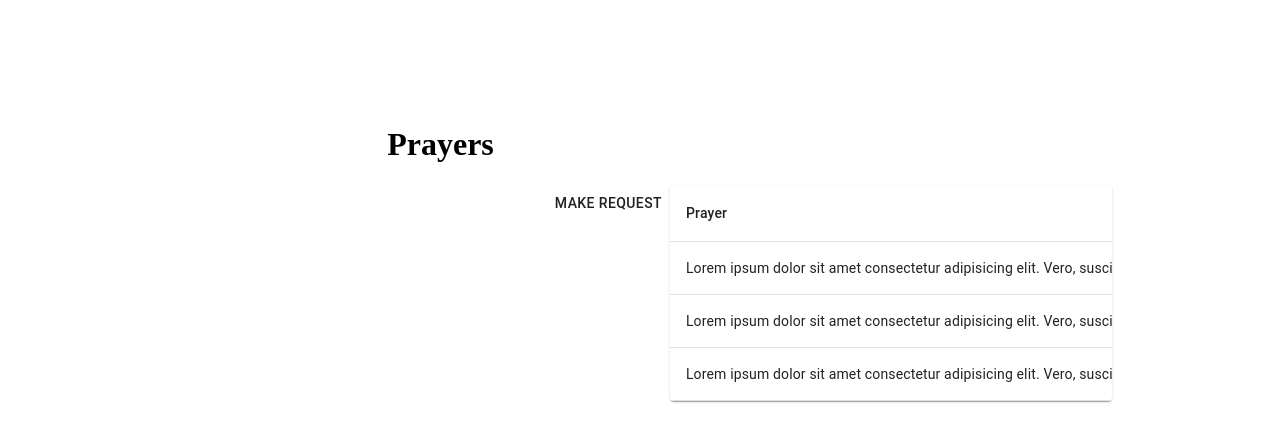
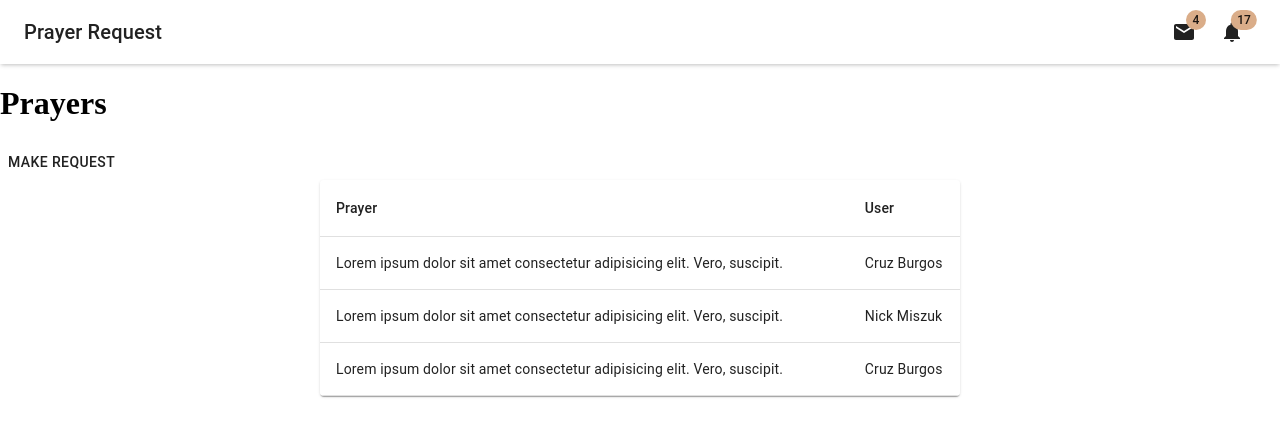
Before and after one commit to NicholasMiszuk/prayer-requests, a Next.js app: page / in a window 1280 px wide. Shown: the top 442 px of the page. Built offline with nearby package versions, Linux system fonts and the light colour scheme.

Commit message:
Now when you refresh the style remain"

```diff
--- /dev/null
+++ b/src/components/Layout/index.jsx
@@ -0,0 +1,61 @@
+import React from "react";
+import useStyles from "./styles";
+import {
+  AppBar,
+  Toolbar,
+  IconButton,
+  Typography,
+  InputBase,
+  Badge,
+  MenuItem,
+  Menu,
+} from "@material-ui/core/";
+
+import MenuIcon from "@material-ui/icons/Menu";
+import SearchIcon from "@material-ui/icons/Search";
+import AccountCircle from "@material-ui/icons/AccountCircle";
+import MailIcon from "@material-ui/icons/Mail";
+import NotificationsIcon from "@material-ui/icons/Notifications";
+import MoreIcon from "@material-ui/icons/MoreVert";
+
+export default function Layout({ children }) {
+  const classes = useStyles();
+  const [anchorEl, setAnchorEl] = React.useState(null);
+  const [mobileMoreAnchorEl, setMobileMoreAnchorEl] = React.useState(null);
+
+  return (
+    <>
+      <div className={classes.grow}>
+        <AppBar
+          position="static"
+          style={{
+            backgroundColor: "#fff",
+            boxShadow: "0 2px 4px -1px rgb(0 0 0 / 25%)",
+          }}
+          elevation={0}
+        >
+          <Toolbar>
+            <Typography className={classes.title} variant="h6" noWrap>
+              Prayer Request
+            </Typography>
+
+            <div className={classes.grow} />
+            <div className={classes.sectionDesktop}>
+              <IconButton color="inherit">
+                <Badge badgeContent={4} color="secondary">
+                  <MailIcon />
+                </Badge>
+              </IconButton>
+              <IconButton color="inherit">
+                <Badge badgeContent={17} color="secondary">
+                  <NotificationsIcon />
+                </Badge>
+              </IconButton>
+            </div>
+          </Toolbar>
+        </AppBar>
+      </div>
+      {children}
+    </>
+  );
+}
--- /dev/null
+++ b/src/components/Layout/styles.js
@@ -0,0 +1,30 @@
+import { fade, makeStyles } from "@material-ui/core/styles";
+
+const useStyles = makeStyles((theme) => ({
+  grow: {
+    flexGrow: 1,
+  },
+  menuButton: {
+    marginRight: theme.spacing(2),
+  },
+  title: {
+    display: "none",
+    [theme.breakpoints.up("sm")]: {
+      display: "block",
+    },
+  },
+
+  sectionDesktop: {
+    display: "none",
+    [theme.breakpoints.up("md")]: {
+      display: "flex",
+    },
+  },
+  sectionMobile: {
+    display: "flex",
+    [theme.breakpoints.up("md")]: {
+      display: "none",
+    },
+  },
+}));
+export default useStyles;
--- a/src/pages/_app.jsx
+++ b/src/pages/_app.jsx
@@ -1,11 +1,14 @@
 import React from "react";
 import { ThemeProvider } from "@material-ui/styles";
 import theme from "../styles";
+import Layout from "../components/Layout";
 
 function MyApp({ Component, pageProps }) {
   return (
     <ThemeProvider theme={theme}>
-      <Component {...pageProps} />
+      <Layout>
+        <Component {...pageProps} />
+      </Layout>
     </ThemeProvider>
   );
 }
--- /dev/null
+++ b/src/pages/_document.jsx
@@ -0,0 +1,62 @@
+import React from "react";
+import Document, { Html, Head, Main, NextScript } from "next/document";
+import { ServerStyleSheets } from "@material-ui/core/styles";
+
+export default class MyDocument extends Document {
+  render() {
+    return (
+      <Html lang="en">
+        <body style={{ margin: 0 }}>
+          <Main />
+          <NextScript />
+        </body>
+      </Html>
+    );
+  }
+}
+
+// `getInitialProps` belongs to `_document` (instead of `_app`),
+// it's compatible with server-side generation (SSG).
+MyDocument.getInitialProps = async (ctx) => {
+  // Resolution order
+  //
+  // On the server:
+  // 1. app.getInitialProps
+  // 2. page.getInitialProps
+  // 3. document.getInitialProps
+  // 4. app.render
+  // 5. page.render
+  // 6. document.render
+  //
+  // On the server with error:
+  // 1. document.getInitialProps
+  // 2. app.render
+  // 3. page.render
+  // 4. document.render
+  //
+  // On the client
+  // 1. app.getInitialProps
+  // 2. page.getInitialProps
+  // 3. app.render
+  // 4. page.render
+
+  // Render app and page and get the context of the page with collected side effects.
+  const sheets = new ServerStyleSheets();
+  const originalRenderPage = ctx.renderPage;
+
+  ctx.renderPage = () =>
+    originalRenderPage({
+      enhanceApp: (App) => (props) => sheets.collect(<App {...props} />),
+    });
+
+  const initialProps = await Document.getInitialProps(ctx);
+
+  return {
+    ...initialProps,
+    // Styles fragment is rendered after the app and page rendering finish.
+    styles: [
+      ...React.Children.toArray(initialProps.styles),
+      sheets.getStyleElement(),
+    ],
+  };
+};
--- a/src/pages/index.jsx
+++ b/src/pages/index.jsx
@@ -17,12 +17,11 @@ import TableHead from "@material-ui/core/TableHead";
 import TableRow from "@material-ui/core/TableRow";
 import Paper from "@material-ui/core/Paper";
 
-
 const useStyles = makeStyles((theme) => ({
   root: {
-    '& > *': {
+    "& > *": {
       margin: theme.spacing(1),
-      width: '25ch',
+      width: "25ch",
     },
   },
   table: {
@@ -69,11 +68,17 @@ const fakeData = [
 function BasicTextField() {
   const classes = useStyles();
 
-  return (<div style={{ display: "flex" }} className={classes.root} noValidate autoComplete="off" >
-    <TextField id="stanadrd-basic" label="Prayer" />
-    <TextField id="standard-basic" label="User" />
-    <Button color="primary" >Submit</Button>
-  </div >
+  return (
+    <div
+      style={{ display: "flex" }}
+      className={classes.root}
+      noValidate
+      autoComplete="off"
+    >
+      <TextField id="stanadrd-basic" label="Prayer" />
+      <TextField id="standard-basic" label="User" />
+      <Button color="primary">Submit</Button>
+    </div>
   );
 }
 
@@ -99,21 +104,15 @@ function MyModal() {
   return (
     <div>
       <Button onClick={handleOpen}>Make Request</Button>
-      <Modal className={classes.modal}
-        open={open}
-        onClose={handleClose}
-      >
+      <Modal className={classes.modal} open={open} onClose={handleClose}>
         {body}
-
       </Modal>
     </div>
-  )
-
+  );
 }
 
 export default function Home() {
   const s = useStyles();
-  const [openModal, setOpenModal] = useState(false);
   const [stateData, setStateData] = useState(fakeData);
 
   const tableRow = stateData.map((request) => {
@@ -126,16 +125,13 @@ export default function Home() {
   });
 
   return (
-    // this 30% marginLeft is because everytime I refresh my page I lose the justifyContent: "center"
-    <div style={{ marginTop: "10%", marginLeft: "30%" }}>
+    <div>
       <Head>
         <title>Prayer Request | Home</title>
       </Head>
       <h1>Prayers</h1>
-      <div display="flex" justifyContent="center">
-      </div>
+      <MyModal />
       <Box display="flex" justifyContent="center">
-        <MyModal />
         <TableContainer style={{ width: "50%" }} component={Paper}>
           <Table className={s.table} aria-label="simple table">
             <TableHead>
--- a/src/styles/index.js
+++ b/src/styles/index.js
@@ -1,7 +1,10 @@
-import { createMuiTheme } from "@material-ui/core"
+import { createMuiTheme } from "@material-ui/core";
 
 const theme = createMuiTheme({
   palette: {
+    background: {
+      default: "#222222",
+    },
     primary: {
       main: "#659DBD",
     },
```
Also changed, not shown: 1 other file (tests, documents, lock files or other folders).
